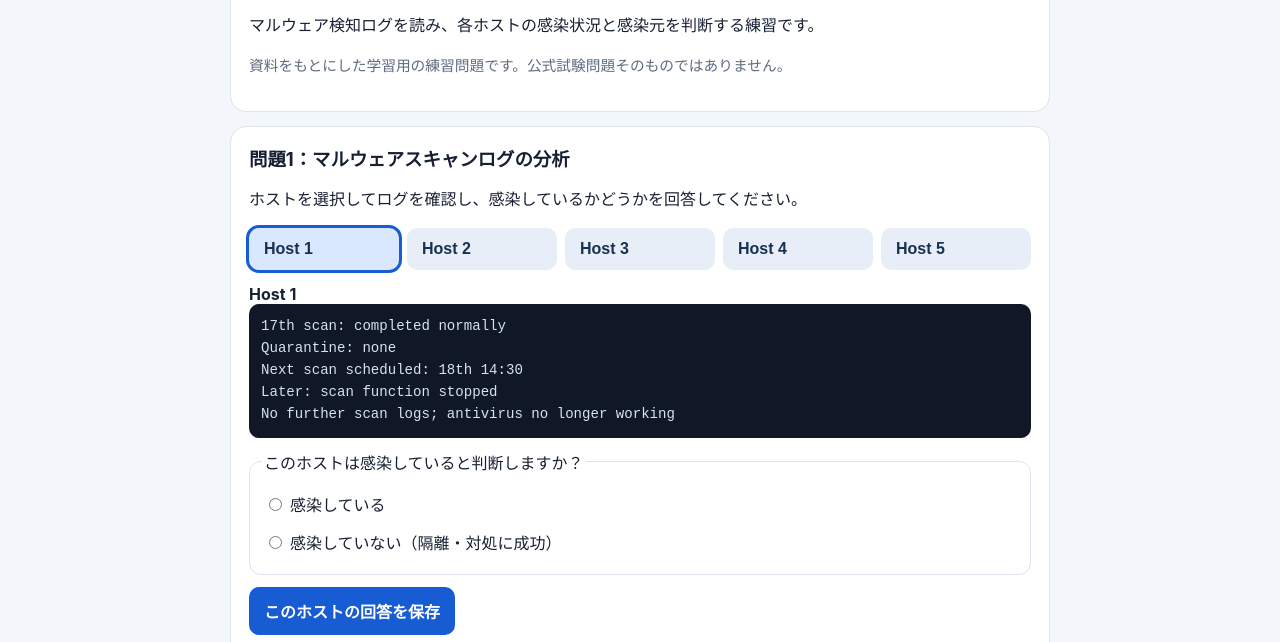
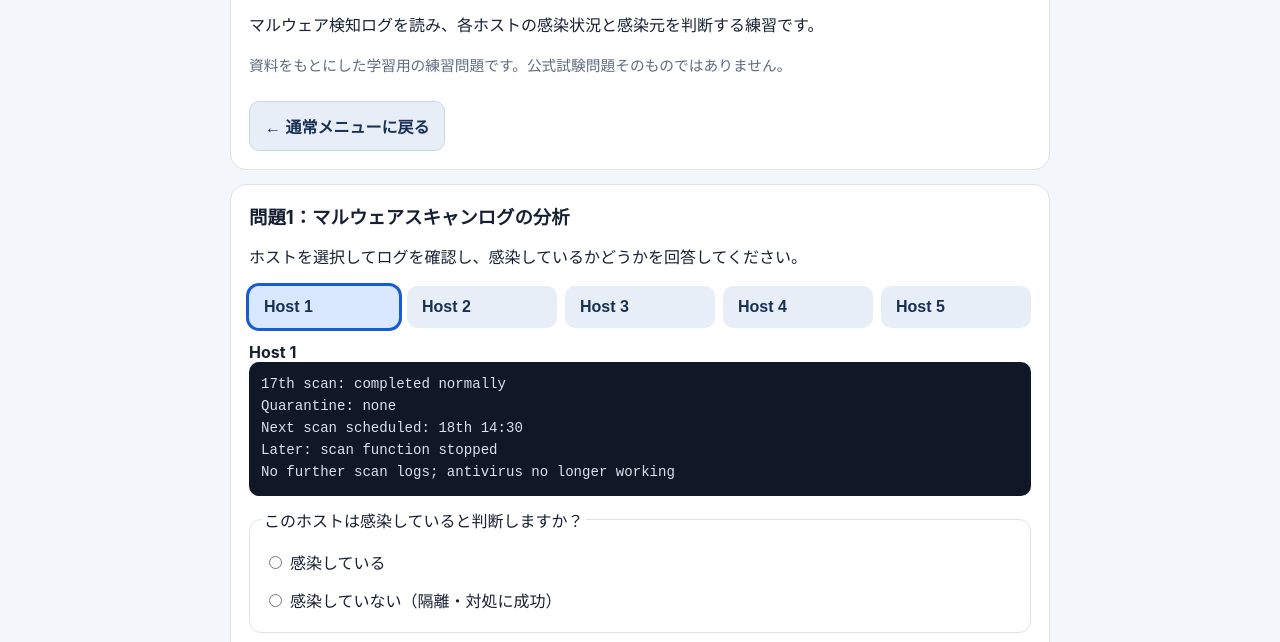
Before and after one commit to dada0315/-security-plus-500, a plain HTML site: page pbq.html in a window 1280 px wide. Shown: the part 72-714 px from the top of the page. Drawn offline with Linux system fonts and the light colour scheme.

Commit message:
Add files via upload

```diff
--- a/pbq.html
+++ b/pbq.html
@@ -11,7 +11,9 @@ header,.panel{background:#fff;border:1px solid #dce3ef;border-radius:16px;paddin
 h1{font-size:1.45rem;margin:0 0 8px}h2{font-size:1.15rem;margin:0 0 12px}
 p{line-height:1.6}.muted{color:#5e6b80;font-size:.92rem}
 button{border:0;border-radius:10px;padding:12px 15px;font-size:1rem;font-weight:650;cursor:pointer;background:#175cd3;color:white}
-button.secondary{background:#e8eef8;color:#183153}button:disabled{opacity:.5}
+button.secondary{background:#e8eef8;color:#183153}button.back-menu{display:inline-block;margin-top:8px;background:#e8eef8;color:#183153;border:1px solid #cbd7e8}button:disabled{opacity:.5}
+.fixed-back{position:fixed;left:12px;right:12px;bottom:calc(12px + env(safe-area-inset-bottom));z-index:9999;width:calc(100% - 24px);box-shadow:0 4px 18px #0003;background:#183153;color:#fff;border:2px solid #fff}
+body{padding-bottom:90px}
 .hosts{display:grid;grid-template-columns:repeat(auto-fit,minmax(125px,1fr));gap:8px}
 .host{background:#e8eef8;color:#183153;text-align:left}.host.active{outline:3px solid #175cd3;background:#d9e8ff}
 .log{background:#101827;color:#d6e2f0;padding:12px;border-radius:10px;white-space:pre-wrap;font-family:ui-monospace,monospace;font-size:.88rem;line-height:1.55;overflow-wrap:anywhere}
@@ -27,6 +29,7 @@ footer{color:#657187;font-size:.85rem;padding:4px}
 <h1>Security+ SY0-701 実技問題トレーニング</h1>
 <p>マルウェア検知ログを読み、各ホストの感染状況と感染元を判断する練習です。</p>
 <p class="muted">資料をもとにした学習用の練習問題です。公式試験問題そのものではありません。</p>
+<button type="button" class="back-menu" onclick="location.href='index.html'">← 通常メニューに戻る</button>
 </header>
 <section class="panel">
 <h2>問題1：マルウェアスキャンログの分析</h2>
@@ -62,6 +65,7 @@ footer{color:#657187;font-size:.85rem;padding:4px}
 <div class="notice">実際の運用では、端末をネットワークから隔離し、組織のインシデント対応手順に従ってください。</div>
 </section>
 <footer>Security+ SY0-701 学習用。結果はこのページ上で採点され、サーバーには送信されません。</footer>
+<button type="button" class="fixed-back" onclick="location.href='./index.html'">← 通常メニューに戻る</button>
 </div>
 <script>
 const data = [
```
